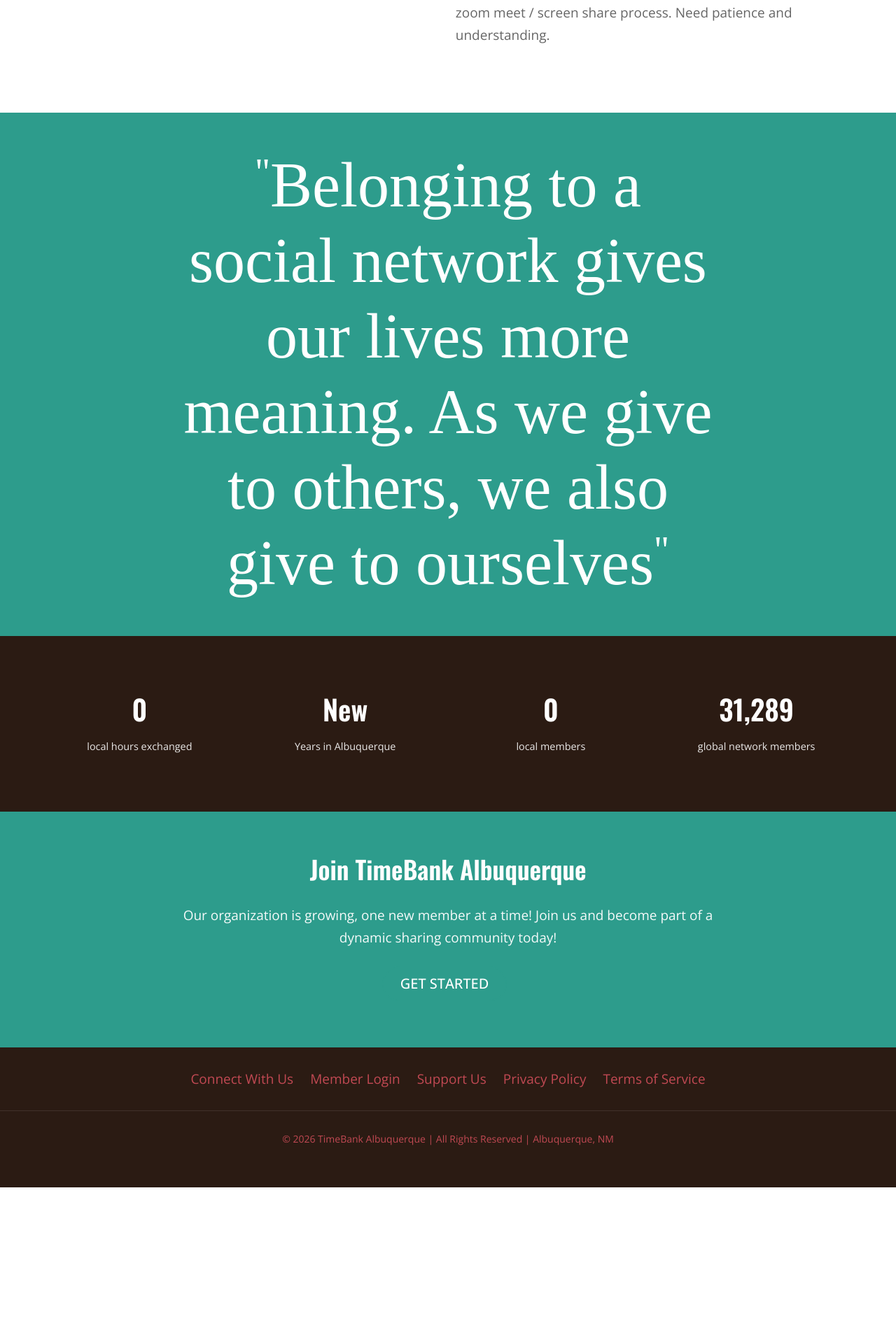
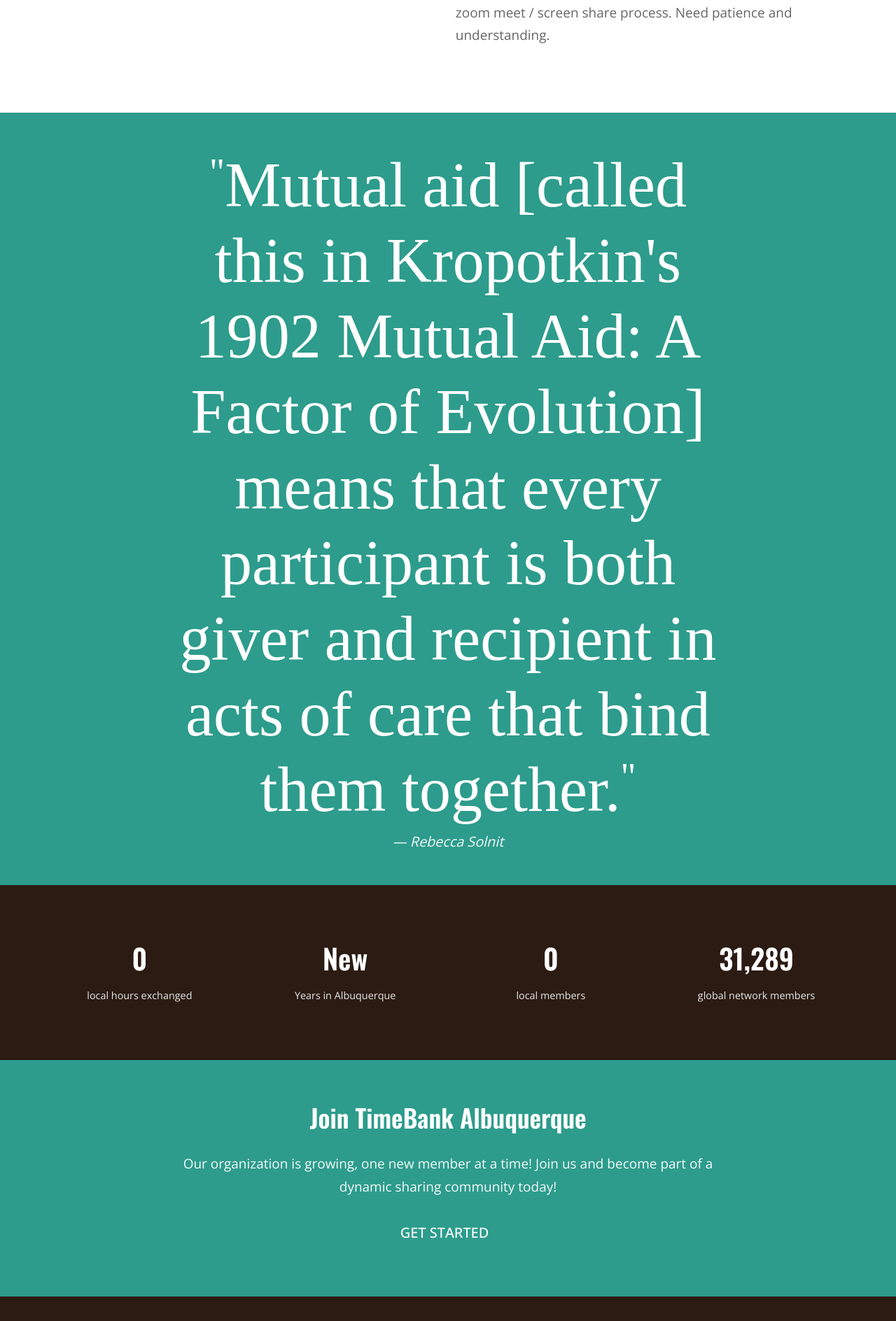
Before and after one commit to charlie763/abqhours, a Jekyll site: the page built from index.md, in a window 1280 px wide. Shown: the part 1696-3584 px from the top of the page at 70% size. Built offline with Jekyll 4.4.1, drawn with Linux system fonts in a browser that asks for light colours; some web fonts are replaced; before the commit the page ends 3393 px from its top, so only the background shows below that.

Commit message:
feat: update quote and add credit in configuration, style, and HTML

```diff
--- a/_config.yml
+++ b/_config.yml
@@ -58,7 +58,8 @@ timebank:
     - title: "Social Media and Email Advice"
       description: "Choosing Promotions Emails: I'm on TOO many lists and need reflection about choosing to LET GO. Can do over a zoom meet / screen share process. Need patience and understanding."
 
-  quote: "Belonging to a social network gives our lives more meaning. As we give to others, we also give to ourselves"
+  quote: "Mutual aid [called this in Kropotkin's 1902 Mutual Aid: A Factor of Evolution] means that every participant is both giver and recipient in acts of care that bind them together."
+  quote_credit: "— Rebecca Solnit"
 
   footer_links:
     - label: "Connect With Us"
--- a/_includes/section_quote.html
+++ b/_includes/section_quote.html
@@ -5,6 +5,9 @@
       <div class="header-content">
         <div class="et_pb_header_content_wrapper">
           <span class="quotes">"</span>{{ tb.quote }}<span class="quotes">"</span>
+          {% if tb.quote_credit %}
+          <div class="quote-credit">{{ tb.quote_credit }}</div>
+          {% endif %}
         </div>
       </div>
     </div>
--- a/assets/css/style.css
+++ b/assets/css/style.css
@@ -116,6 +116,13 @@ a:hover { text-decoration: underline; }
 }
 .quote-section .et_pb_header_content_wrapper { font-size: 90px; }
 .quote-section .quotes { font-size: 0.6em; vertical-align: super; }
+.quote-section .quote-credit {
+  font-family: 'Open Sans', Helvetica, Arial, sans-serif;
+  font-size: 0.22em;
+  font-style: italic;
+  margin-top: 0.4em;
+  opacity: 0.95;
+}
 .join-cta {
   background-color: var(--brand-teal);
 }
```
